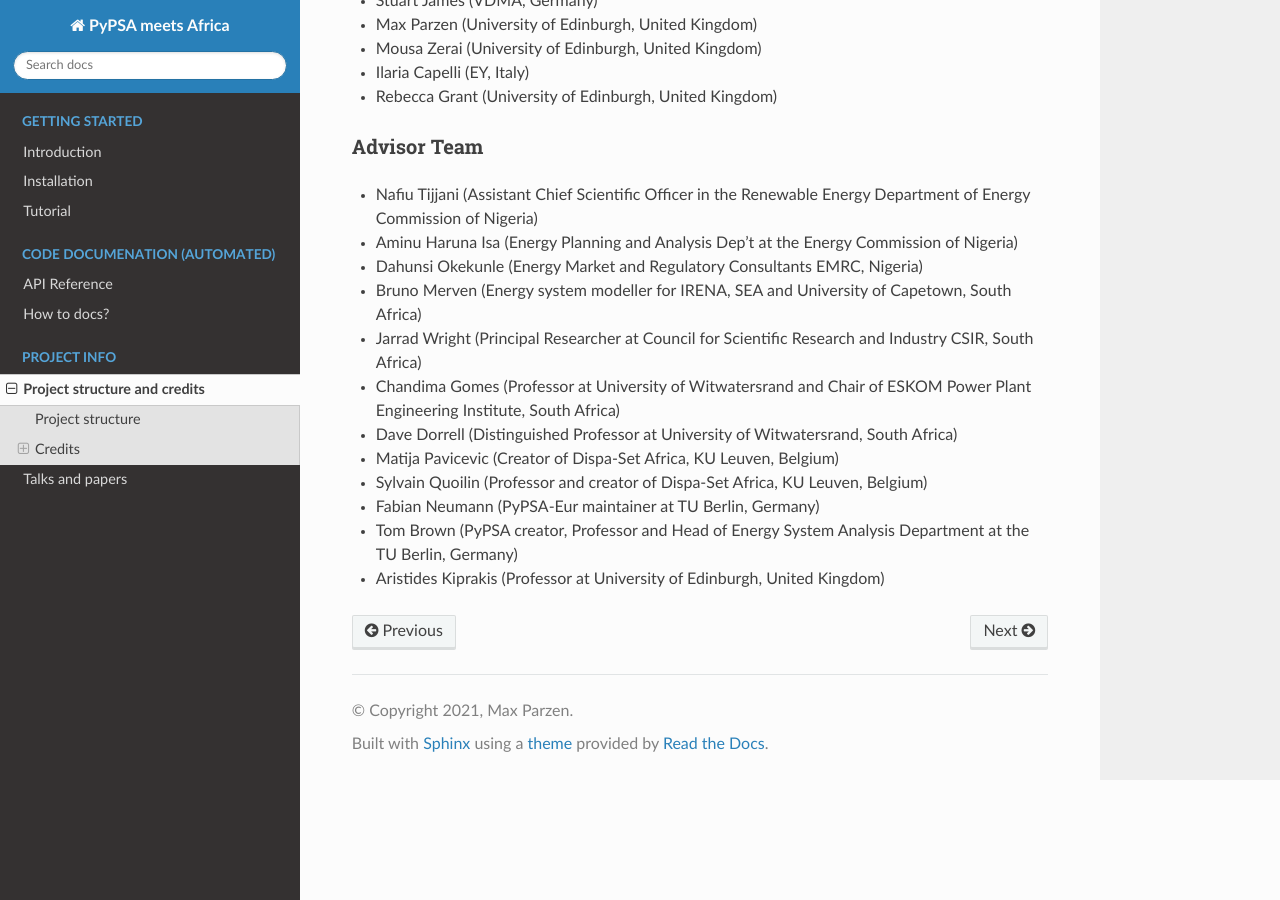
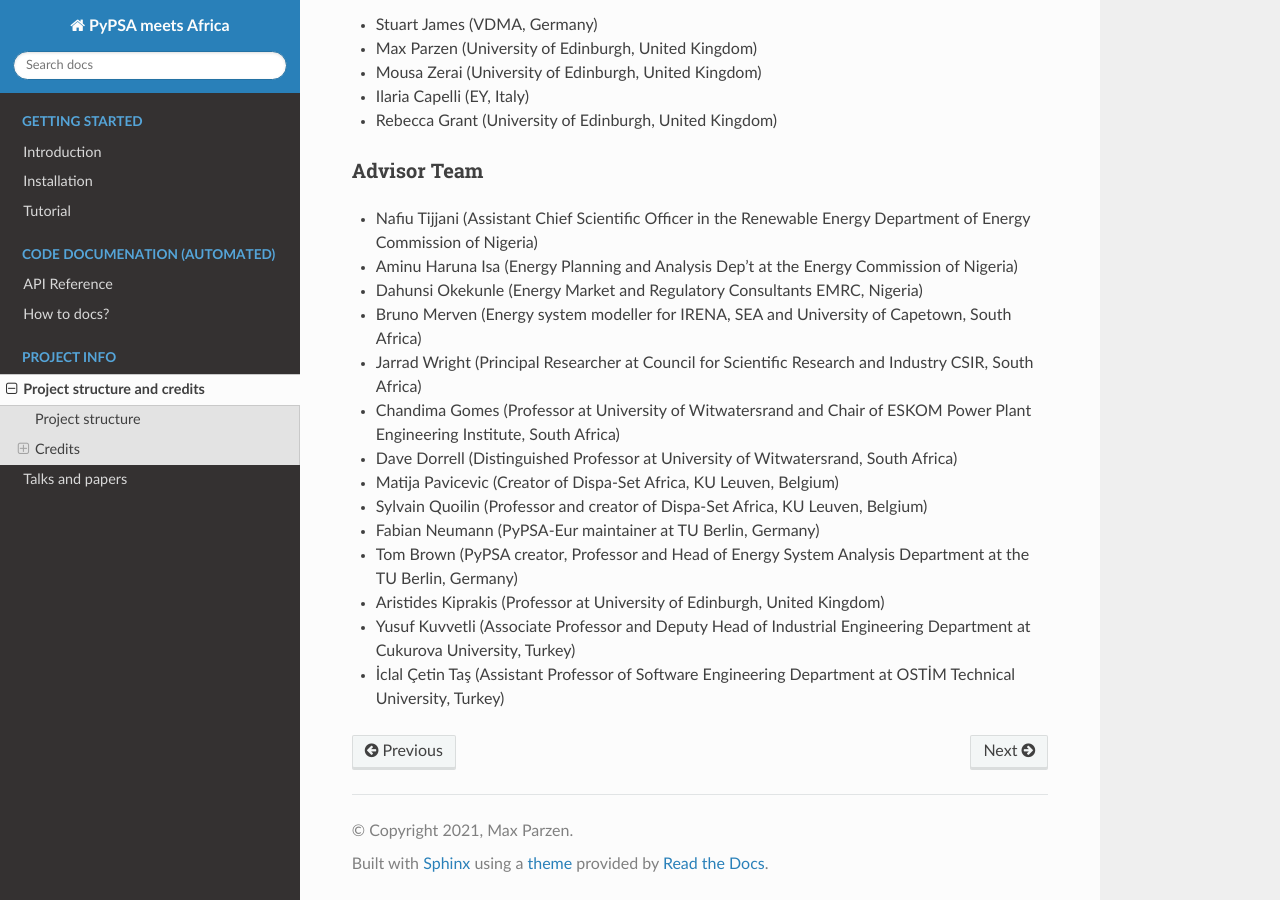
Before and after one commit to pypsa-meets-earth/pypsa-earth, a Sphinx documentation site: the page built from doc/project_structure_and_credits.rst, in a window 1280 px wide and 900 px high, scrolled down 1175 px. Built offline with Sphinx 7.4.7 and the Read the Docs theme 2.0.0, drawn with Linux system fonts in a browser that asks for light colours; pages that are not in the unit, such as notebooks, are missing from menus; some of the changed text lies outside the part shown.

Commit message:
Update project_structure_and_credits.rst

```diff
--- a/doc/project_structure_and_credits.rst
+++ b/doc/project_structure_and_credits.rst
@@ -80,3 +81,5 @@ Advisor Team
 - Fabian Neumann (PyPSA-Eur maintainer at TU Berlin, Germany)
 - Tom Brown (PyPSA creator, Professor and Head of Energy System Analysis Department at the TU Berlin, Germany)
 - Aristides Kiprakis (Professor at University of Edinburgh, United Kingdom)
+- Yusuf Kuvvetli (Associate Professor and Deputy Head of Industrial Engineering Department at Cukurova University, Turkey)
+- İclal Çetin Taş (Assistant Professor of Software Engineering Department at OSTİM Technical University, Turkey)
```
Also changed, not shown: other parts of doc/project_structure_and_credits.rst (+1 -0 lines).
